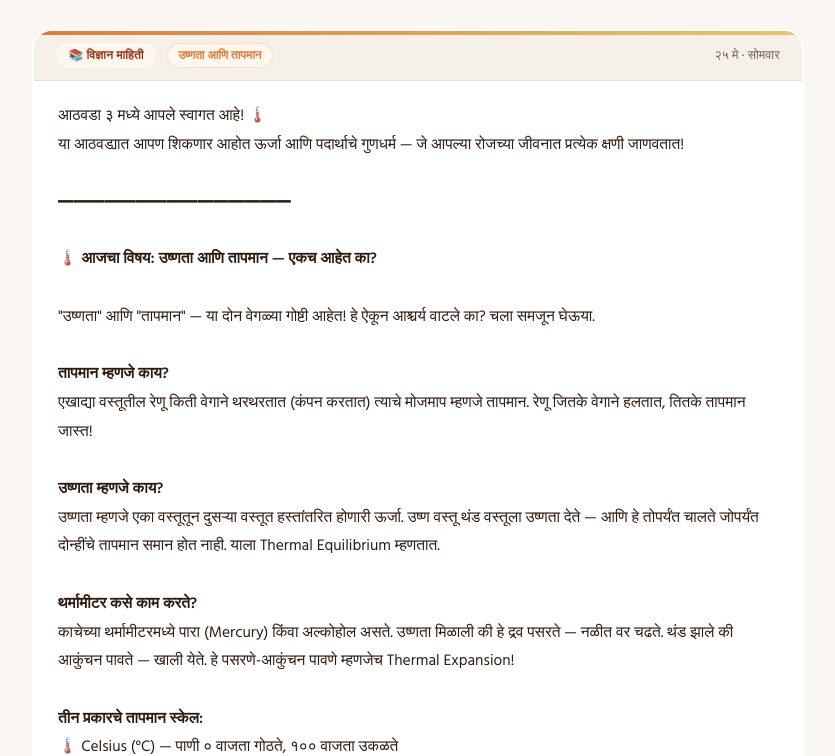
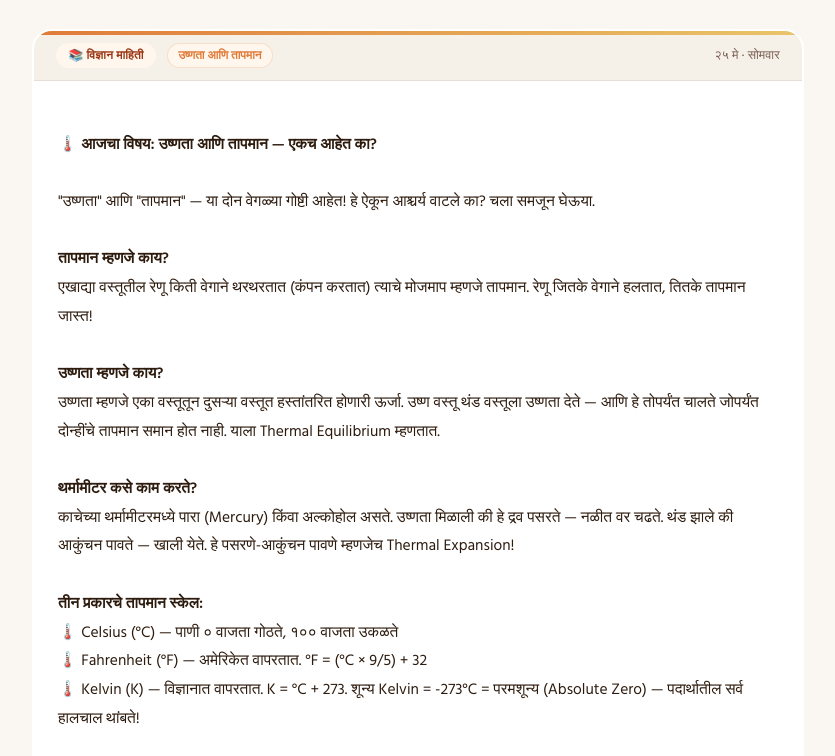
Before and after one commit to vikishi/vidnyan-ranjan, a plain HTML site: page pages/vidnyan-mahiti.html in a window 1280 px wide. Shown: the part 545-1301 px from the top of the page, without its empty margins (222-1057 px from the left). Drawn offline with Linux system fonts and the light colour scheme.

Commit message:
update info

```diff
--- a/pages/vidnyan-mahiti.html
+++ b/pages/vidnyan-mahiti.html
@@ -340,11 +340,7 @@
         <span class="card-tag">उष्णता आणि तापमान</span>
         <span class="card-date">२५ मे · सोमवार</span>
       </div>
-      <div class="card-body">आठवडा ३ मध्ये आपले स्वागत आहे! 🌡️
-या आठवड्यात आपण शिकणार आहोत ऊर्जा आणि पदार्थाचे गुणधर्म — जे आपल्या रोजच्या जीवनात प्रत्येक क्षणी जाणवतात!
-
-━━━━━━━━━━━━━━━
-
+      <div class="card-body">
 <strong>🌡️ आजचा विषय: उष्णता आणि तापमान — एकच आहेत का?</strong>
 
 "उष्णता" आणि "तापमान" — या दोन वेगळ्या गोष्टी आहेत! हे ऐकून आश्चर्य वाटले का? चला समजून घेऊया.
```
